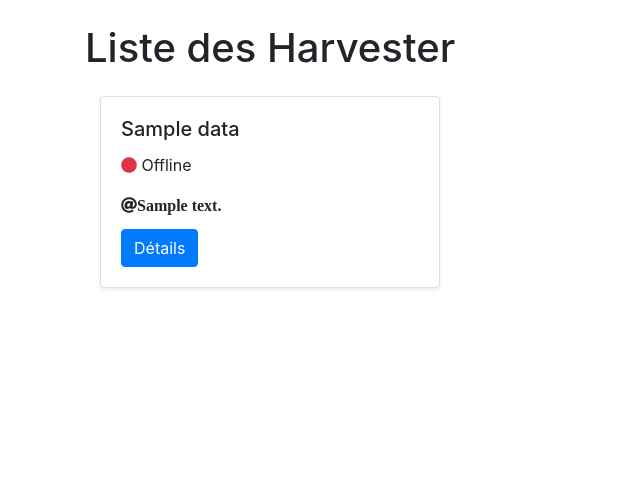
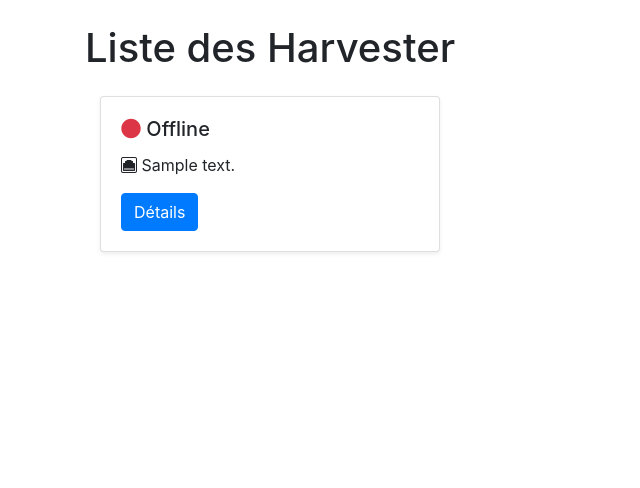
Before and after one commit to DominiqueGagniere/NFL, a Flask app: page /voir-client-info in a window 1280 px wide. Shown: the top 488 px of the page, without its empty margins (0-640 px from the left). Run offline with Flask 3, Linux system fonts and the light colour scheme; tables that the repository leaves empty hold one stand-in row (values such as "Sample post"); some libraries are stand-ins or nearby versions.

Commit message:
Amélioration mineur de l'UI

```diff
--- a/static/css/sign-in.css
+++ b/static/css/sign-in.css
@@ -3,11 +3,12 @@ body {
   height: 100%;
 }
 
-
-
 .form-signin {
   max-width: 330px;
   padding: 1rem;
+}
+.p {
+  font-family: "Lucida Console", "Courier New", monospace;
 }
 
 .form-signin .form-floating:focus-within {
--- a/templates/hostname.html
+++ b/templates/hostname.html
@@ -5,6 +5,7 @@
     <meta name="viewport" content="width=device-width, initial-scale=1.0">
     <link rel="stylesheet" href="https://stackpath.bootstrapcdn.com/bootstrap/4.3.1/css/bootstrap.min.css">
     <link rel="stylesheet" href="https://use.fontawesome.com/releases/v5.15.1/css/all.css">
+    <link rel="stylesheet" href="https://cdn.jsdelivr.net/npm/bootstrap-icons@1.11.3/font/bootstrap-icons.min.css">
     <link rel="stylesheet" href="static/css/sign-in.css">
     <title>Liste des Harvester</title>
 </head>
@@ -17,13 +18,9 @@
           <div class="col-md-4">
             <div class="card mb-4 shadow-sm">
               <div class="card-body">
-                <h5 class="card-title"> {{ data.hostname }} </h5>
-                <p class="card-text">
-                  <i class="{% if data.statut == 'Connecté' %}fas fa-circle text-success{% else %}fas fa-circle text-danger{% endif %}"></i>
-                  {% if data.statut == 'Connecté' %}Connecté{% else %}Offline{% endif %}
-                </p>
-                <i class="fas fa-at">{{ data.ip_address }}</p></i>
-                <p class="card-text">
+                <h5 class="card-title"> <i class="{% if data.statut == 'Connecté' %}fas fa-circle text-success{% else %}fas fa-circle text-danger{% endif %}"></i>
+                  {% if data.statut == 'Connecté' %} {{ data.hostname }} {% else %}Offline{% endif %} </h5>
+                  <p class="bi bi-ethernet"> {{ data.ip_address }} </p>
                 <a href="#" class="btn btn-primary">Détails</a>
               </div>
             </div>
@@ -31,5 +28,6 @@
           {% endfor %}
         </div>
       </div>
+    </div>
 </body>
 </html>
```
